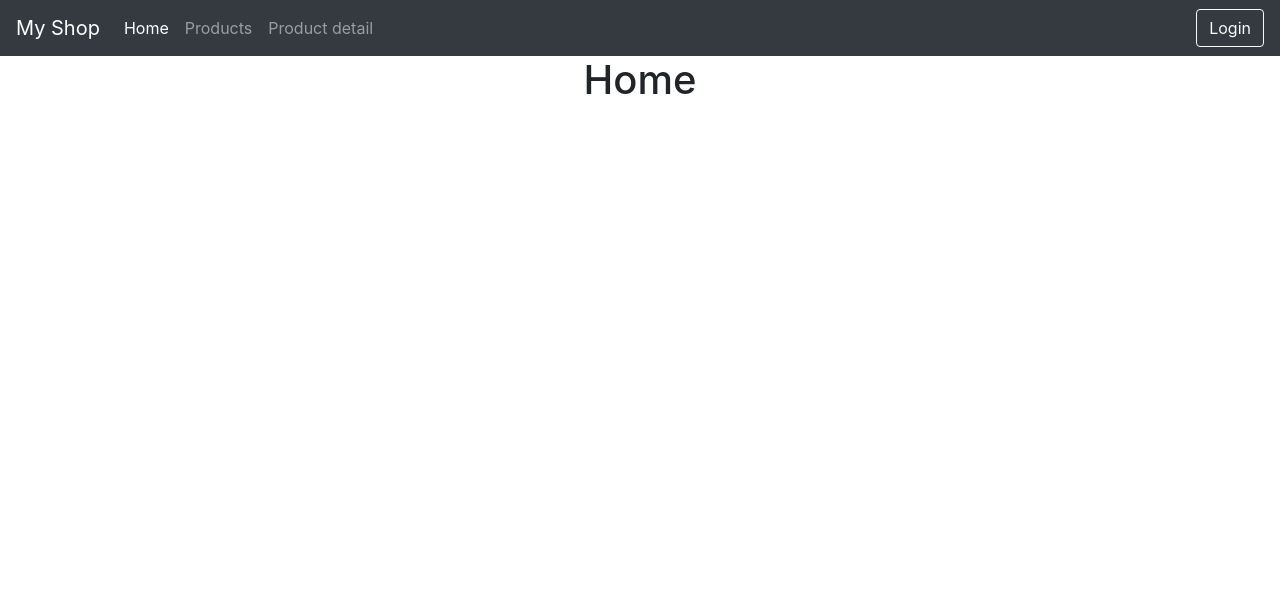
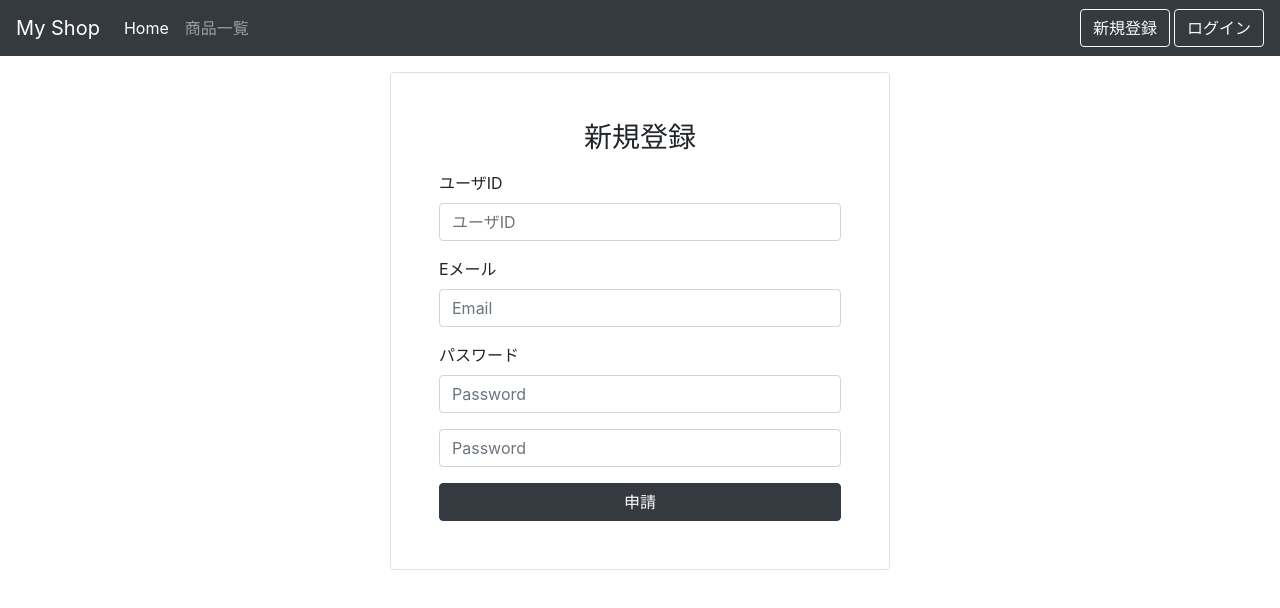
Before and after one commit to yen-cheng/shop-site-vue, a Vue app: page /signup in a window 1280 px wide. Before the commit this address led to /. Shown: the top 608 px of the page. Built offline with nearby package versions, Linux system fonts and the light colour scheme.

Commit message:
add signup(views) and read param from routes(productDetail)

```diff
--- a/src/components/Header.vue
+++ b/src/components/Header.vue
@@ -11,13 +11,13 @@
                         <a class="nav-link">Home</a>
                     </router-link>
                     <router-link to="/products" tag="li" active-class="active" class="nav-item">
-                        <a class="nav-link">Products</a>
-                    </router-link>
-                    <router-link to="/product/5" tag="li" active-class="active" class="nav-item">
-                        <a class="nav-link">Product detail</a>
+                        <a class="nav-link">商品一覧</a>
                     </router-link>
                 </ul>
-                <router-link to="/login" tag="a" class="btn btn-outline-light ml-auto">Login</router-link>
+                <div class="ml-auto">
+                    <router-link to="/signup" tag="a" class="btn btn-outline-light">新規登録</router-link>
+                    <router-link to="/login" tag="a" class="btn btn-outline-light ml-1">ログイン</router-link>
+                </div>
             </div>
         </nav>
     </div>
--- a/src/router/index.js
+++ b/src/router/index.js
@@ -6,6 +6,7 @@ import ProductDetail from '../views/ProductDetail.vue'
 import EditProduct from '../views/EditProduct.vue'
 import AddProduct from '../views/AddProduct.vue'
 import Login from '../views/Login.vue'
+import Signup from '../views/Signup.vue'
 
 Vue.use(VueRouter)
 
@@ -41,6 +42,11 @@ const routes = [
     name: 'login',
     component: Login
   },
+  {
+    path: '/signup',
+    name: 'signup',
+    component: Signup
+  },
   {path: '*', redirect: '/'}
 ]
 
--- a/src/store/index.js
+++ b/src/store/index.js
@@ -5,7 +5,10 @@ Vue.use(Vuex)
 
 export default new Vuex.Store({
   state: {
-    products:[]
+    products:{
+      data:[],
+      count: 0
+    }
   },
   mutations: {
   },
--- a/src/views/AddProduct.vue
+++ b/src/views/AddProduct.vue
@@ -38,6 +38,7 @@ export default{
     data(){
         return {
             product:{
+                pid: null,
                 name: "",
                 price: 0,
                 url: "",
@@ -48,7 +49,8 @@ export default{
     },
     methods: {
         addProduct(){
-            this.$store.state.products.push(this.product);
+            this.product.pid = ++this.$store.state.products.count;
+            this.$store.state.products.data.push(this.product);
             this.$router.push({path: "/products"});
         }
     }
--- a/src/views/ProductDetail.vue
+++ b/src/views/ProductDetail.vue
@@ -1,6 +1,16 @@
 <template>
     <div class="container">
-        <h1 class="text-center">Product page</h1>
+        <h1 class="text-center">{{pid}}</h1>
         <router-view></router-view>
     </div>
 </template>
+
+<script>
+export default{
+    data(){
+        return{
+            pid: this.$route.params.id
+        }
+    }
+}
+</script>
--- a/src/views/Products.vue
+++ b/src/views/Products.vue
@@ -1,20 +1,21 @@
 <template>
     <div class="container">
         <div class="card-columns mt-5">
-            <div class="card" v-for="product in products">
+            <div class="card" v-for="product in products.data">
                 <img :src="product.url" alt="" class="card-img-top">
                 <div class="card-body">
                     <h3 class="card-title">{{ product.name}}</h3>
                     <p class="card-text">{{product.description}}</p>
                 </div>
                 <div class="card-footer text-info d-flex justify-content-between">${{product.price}}
+                    <button @click.prevent="goProductDetail(product.pid)" class="btn btn-dark btn-sm">詳細</button>
                     <button class="btn btn-dark btn-sm">カート</button>
                 </div>
             </div>
         </div>
         <div class="row mb-3 justify-content-center">
             <div class="column col-3">
-                <router-link to="/addProduct" tag="a" class="btn btn-block btn-outline-dark">Add New Product</router-link>
+                <router-link to="/addProduct" tag="a" class="btn btn-block btn-dark">Add New Product</router-link>
             </div>
         </div>
     </div>
@@ -22,6 +23,12 @@
 
 <script>
 export default{
+    methods:{
+        goProductDetail(pid){
+            var path = "/product/" + pid;
+            this.$router.push({path: path});
+        }
+    },
     computed:{
         products(){
             return this.$store.state.products;
--- /dev/null
+++ b/src/views/Signup.vue
@@ -0,0 +1,23 @@
+<template>
+    <div class="container border rounded mt-3 p-5" style="max-width: 500px;">
+        <h3 class="text-center mb-3">新規登録</h3>
+        <form>
+            <div class="form-group">
+                <label for="userId">ユーザID</label>
+                <input type="text" class="form-control" id="userId" placeholder="ユーザID">
+            </div>
+            <div class="form-group">
+                <label for="email">Eメール</label>
+                <input type="email" class="form-control" id="email" placeholder="Email">
+            </div>
+            <div class="form-group">
+                <label for="password">パスワード</label>
+                <input type="password" class="form-control" id="password" placeholder="Password">
+            </div>
+            <div class="form-group">
+                <input type="passwordAgain" class="form-control" id="passwordAgain" placeholder="Password">
+            </div>
+            <input type="submit" value="申請" class="btn btn-dark btn-block mt-3">
+        </form>
+    </div>
+</template>
```
